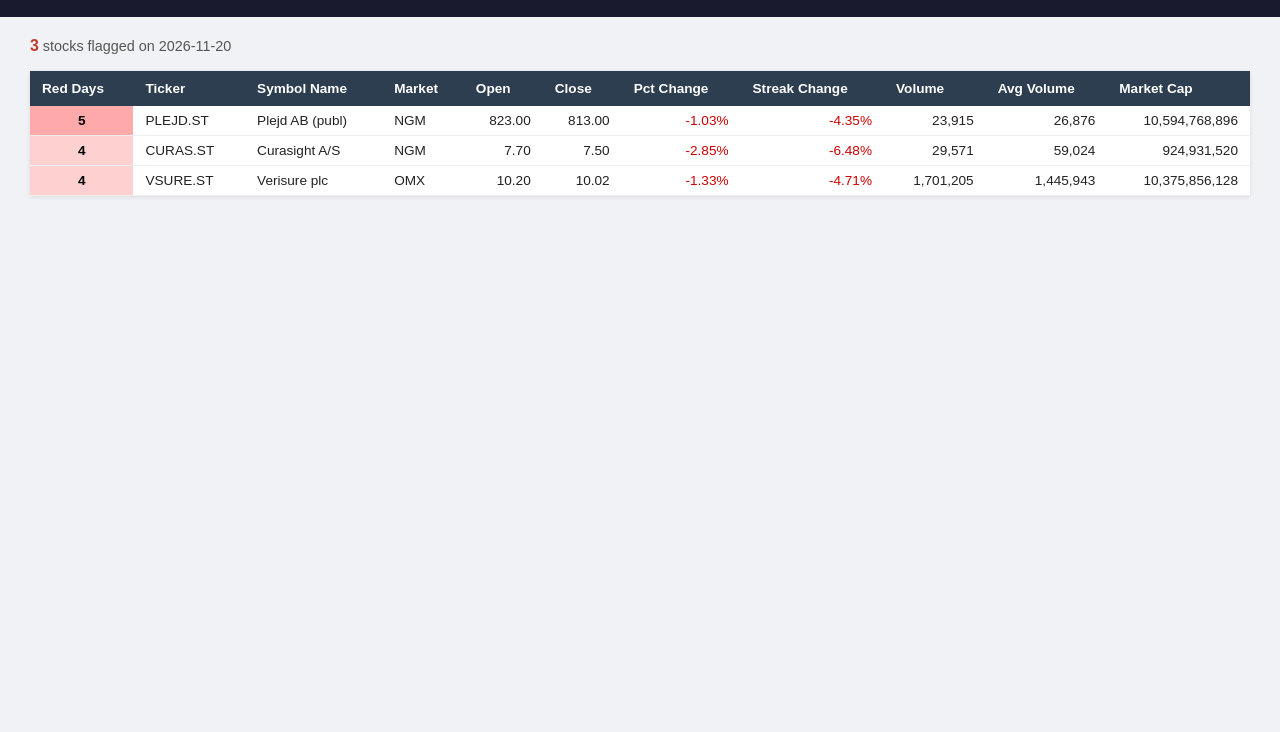
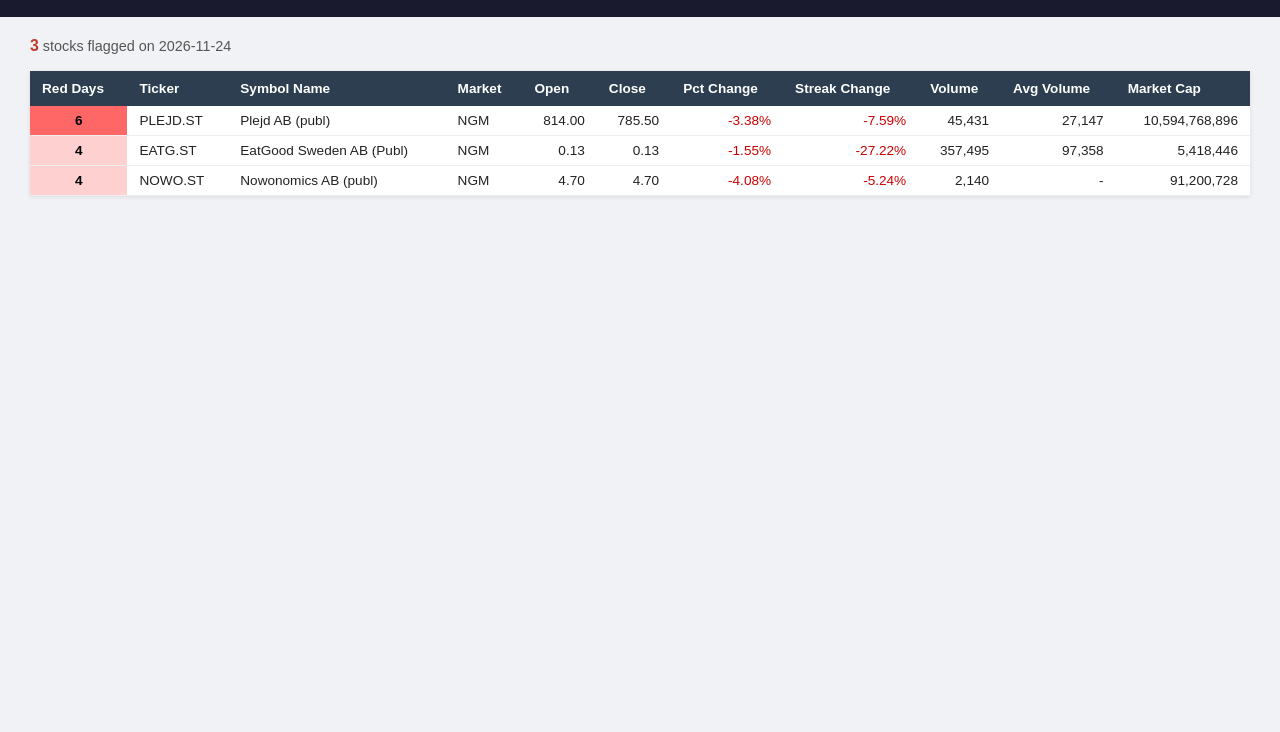
Before and after one commit to Cap9888/seven-days-report, a plain HTML site: page index.html in a window 1280 px wide. Shown: the part 68-800 px from the top of the page. Drawn offline with Linux system fonts and the light colour scheme.

Commit message:
report: 2026-11-24

```diff
--- a/index.html
+++ b/index.html
@@ -3,7 +3,7 @@
 <head>
   <meta charset="UTF-8">
   <meta name="viewport" content="width=device-width, initial-scale=1.0">
-  <title>OMX Red Streak Report — 2026-11-20</title>
+  <title>OMX Red Streak Report — 2026-11-24</title>
   <style>
     * { box-sizing: border-box; margin: 0; padding: 0; }
     body { font-family: Arial, sans-serif; background: #f0f2f5; color: #222; }
@@ -26,11 +26,11 @@
 <body>
   <header>
     <h1>OMX Red Streak Report</h1>
-    <p>Stocks with 4+ consecutive red days &nbsp;|&nbsp; Last run: 2026-11-20</p>
+    <p>Stocks with 4+ consecutive red days &nbsp;|&nbsp; Last run: 2026-11-24</p>
   </header>
   <main>
     <div class="meta">
-      <strong>3</strong> stocks flagged on 2026-11-20
+      <strong>3</strong> stocks flagged on 2026-11-24
     </div>
 
 <table>
@@ -44,45 +44,45 @@
   <tbody>
 
     <tr>
-      <td style="text-align:center;font-weight:bold;background:#ffaaaa;color:black;">5</td>
+      <td style="text-align:center;font-weight:bold;background:#ff6666;color:black;">6</td>
       <td>PLEJD.ST</td>
       <td>Plejd AB (publ)</td>
       <td>NGM</td>
-      <td style="text-align:right;">823.00</td>
-      <td style="text-align:right;">813.00</td>
-      <td style="text-align:right;color:#cc0000;">-1.03%</td>
-      <td style="text-align:right;color:#cc0000;">-4.35%</td>
-      <td style="text-align:right;">23,915</td>
-      <td style="text-align:right;">26,876</td>
+      <td style="text-align:right;">814.00</td>
+      <td style="text-align:right;">785.50</td>
+      <td style="text-align:right;color:#cc0000;">-3.38%</td>
+      <td style="text-align:right;color:#cc0000;">-7.59%</td>
+      <td style="text-align:right;">45,431</td>
+      <td style="text-align:right;">27,147</td>
       <td style="text-align:right;">10,594,768,896</td>
     </tr>
 
     <tr>
       <td style="text-align:center;font-weight:bold;background:#ffd0d0;color:black;">4</td>
-      <td>CURAS.ST</td>
-      <td>Curasight A/S</td>
+      <td>EATG.ST</td>
+      <td>EatGood Sweden AB (Publ)</td>
       <td>NGM</td>
-      <td style="text-align:right;">7.70</td>
-      <td style="text-align:right;">7.50</td>
-      <td style="text-align:right;color:#cc0000;">-2.85%</td>
-      <td style="text-align:right;color:#cc0000;">-6.48%</td>
-      <td style="text-align:right;">29,571</td>
-      <td style="text-align:right;">59,024</td>
-      <td style="text-align:right;">924,931,520</td>
+      <td style="text-align:right;">0.13</td>
+      <td style="text-align:right;">0.13</td>
+      <td style="text-align:right;color:#cc0000;">-1.55%</td>
+      <td style="text-align:right;color:#cc0000;">-27.22%</td>
+      <td style="text-align:right;">357,495</td>
+      <td style="text-align:right;">97,358</td>
+      <td style="text-align:right;">5,418,446</td>
     </tr>
 
     <tr>
       <td style="text-align:center;font-weight:bold;background:#ffd0d0;color:black;">4</td>
-      <td>VSURE.ST</td>
-      <td>Verisure plc</td>
-      <td>OMX</td>
-      <td style="text-align:right;">10.20</td>
-      <td style="text-align:right;">10.02</td>
-      <td style="text-align:right;color:#cc0000;">-1.33%</td>
-      <td style="text-align:right;color:#cc0000;">-4.71%</td>
-      <td style="text-align:right;">1,701,205</td>
-      <td style="text-align:right;">1,445,943</td>
-      <td style="text-align:right;">10,375,856,128</td>
+      <td>NOWO.ST</td>
+      <td>Nowonomics AB (publ)</td>
+      <td>NGM</td>
+      <td style="text-align:right;">4.70</td>
+      <td style="text-align:right;">4.70</td>
+      <td style="text-align:right;color:#cc0000;">-4.08%</td>
+      <td style="text-align:right;color:#cc0000;">-5.24%</td>
+      <td style="text-align:right;">2,140</td>
+      <td style="text-align:right;">-</td>
+      <td style="text-align:right;">91,200,728</td>
     </tr>
   </tbody>
 </table>
```
